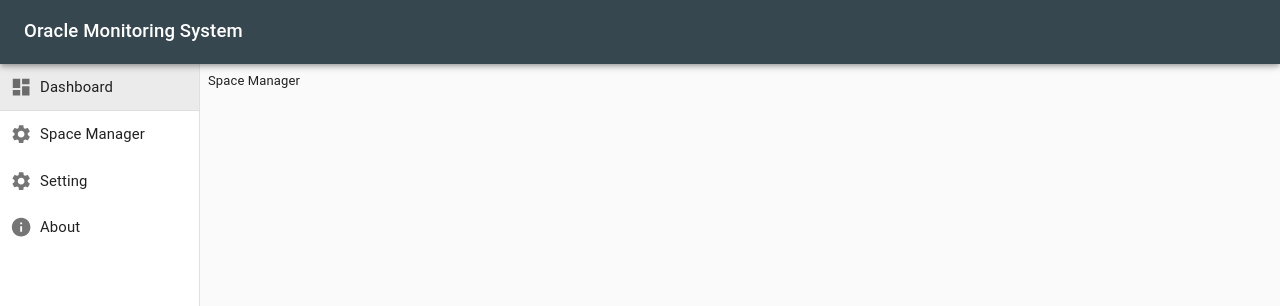
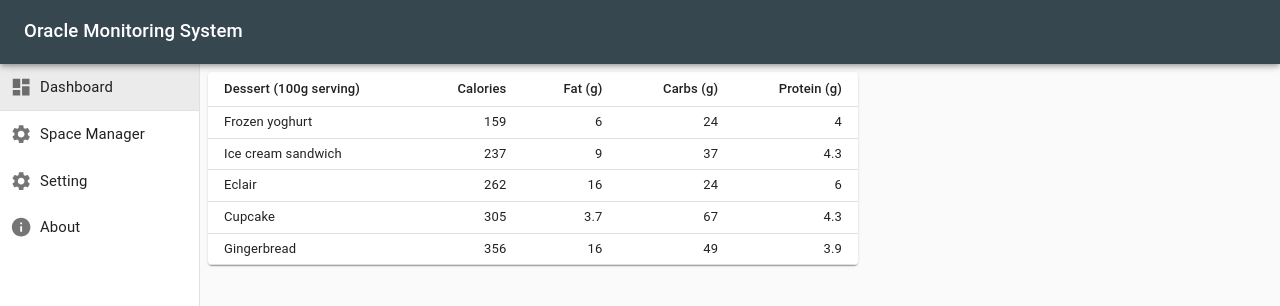
Before and after one commit to xueyublue/oms-mui, a React (Create React App) app: page /spaceManager in a window 1280 px wide. Shown: the top 306 px of the page. Built offline with nearby package versions, Linux system fonts and the light colour scheme.

Commit message:
updated space manager

```diff
--- a/src/components/pages/SpaceManager.jsx
+++ b/src/components/pages/SpaceManager.jsx
@@ -1,7 +1,62 @@
-import React from 'react'
+import React from "react";
+import { makeStyles } from "@material-ui/core/styles";
+import Table from "@material-ui/core/Table";
+import TableBody from "@material-ui/core/TableBody";
+import TableCell from "@material-ui/core/TableCell";
+import TableContainer from "@material-ui/core/TableContainer";
+import TableHead from "@material-ui/core/TableHead";
+import TableRow from "@material-ui/core/TableRow";
+import Paper from "@material-ui/core/Paper";
+
+const useStyles = makeStyles({
+  table: {
+    minWidth: 650,
+  },
+});
+
+function createData(name, calories, fat, carbs, protein) {
+  return { name, calories, fat, carbs, protein };
+}
+
+const rows = [
+  createData("Frozen yoghurt", 159, 6.0, 24, 4.0),
+  createData("Ice cream sandwich", 237, 9.0, 37, 4.3),
+  createData("Eclair", 262, 16.0, 24, 6.0),
+  createData("Cupcake", 305, 3.7, 67, 4.3),
+  createData("Gingerbread", 356, 16.0, 49, 3.9),
+];
 
 const SpaceManager = () => {
-    return ( <div>Space Manager</div> );
-}
+  const classes = useStyles();
+
+  return (
+    <TableContainer component={Paper}>
+      <Table className={classes.table} size="small" aria-label="a dense table">
+        <TableHead>
+          <TableRow>
+            <TableCell>Dessert (100g serving)</TableCell>
+            <TableCell align="right">Calories</TableCell>
+            <TableCell align="right">Fat&nbsp;(g)</TableCell>
+            <TableCell align="right">Carbs&nbsp;(g)</TableCell>
+            <TableCell align="right">Protein&nbsp;(g)</TableCell>
+          </TableRow>
+        </TableHead>
+        <TableBody>
+          {rows.map((row) => (
+            <TableRow key={row.name}>
+              <TableCell component="th" scope="row">
+                {row.name}
+              </TableCell>
+              <TableCell align="right">{row.calories}</TableCell>
+              <TableCell align="right">{row.fat}</TableCell>
+              <TableCell align="right">{row.carbs}</TableCell>
+              <TableCell align="right">{row.protein}</TableCell>
+            </TableRow>
+          ))}
+        </TableBody>
+      </Table>
+    </TableContainer>
+  );
+};
 
 export default SpaceManager;
```
